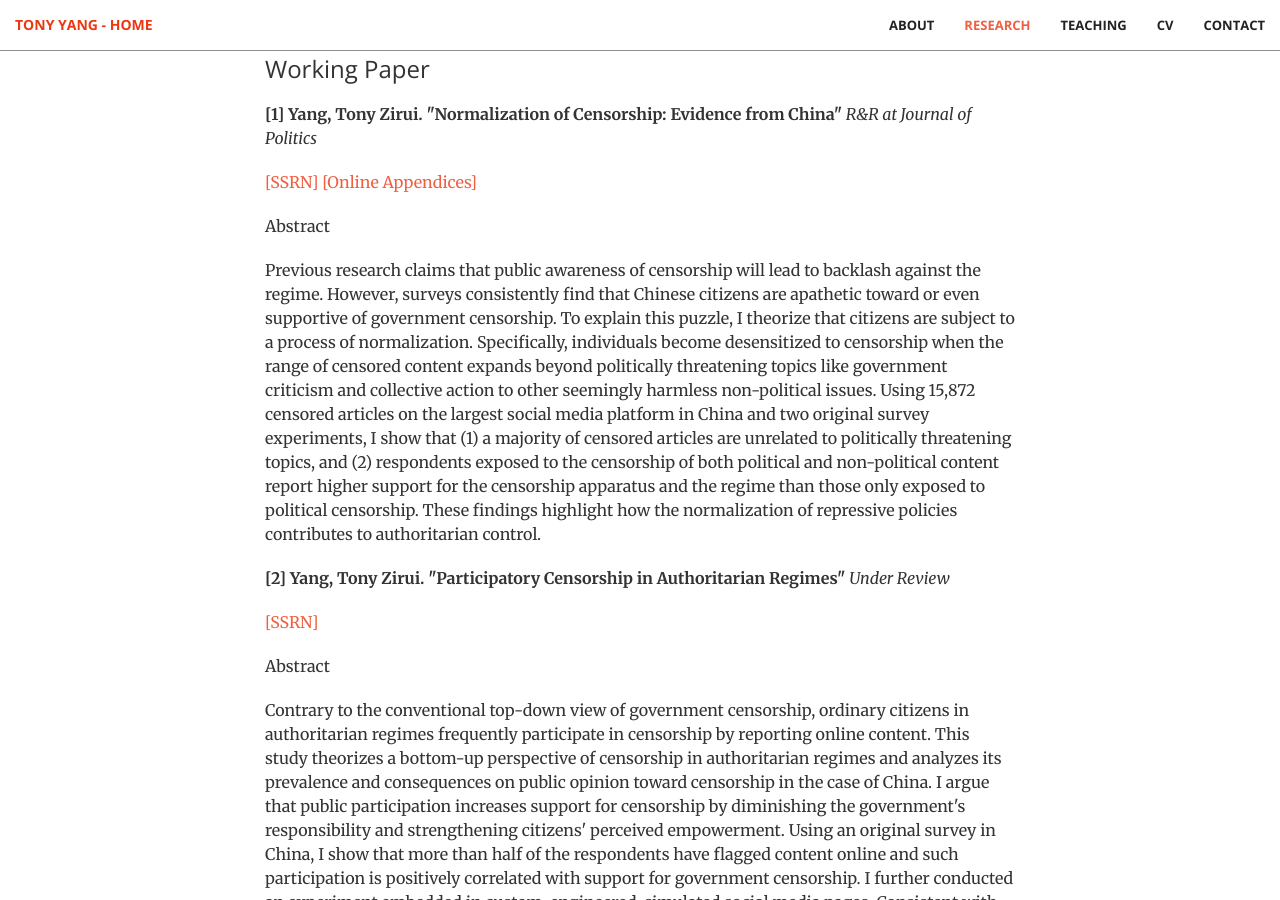
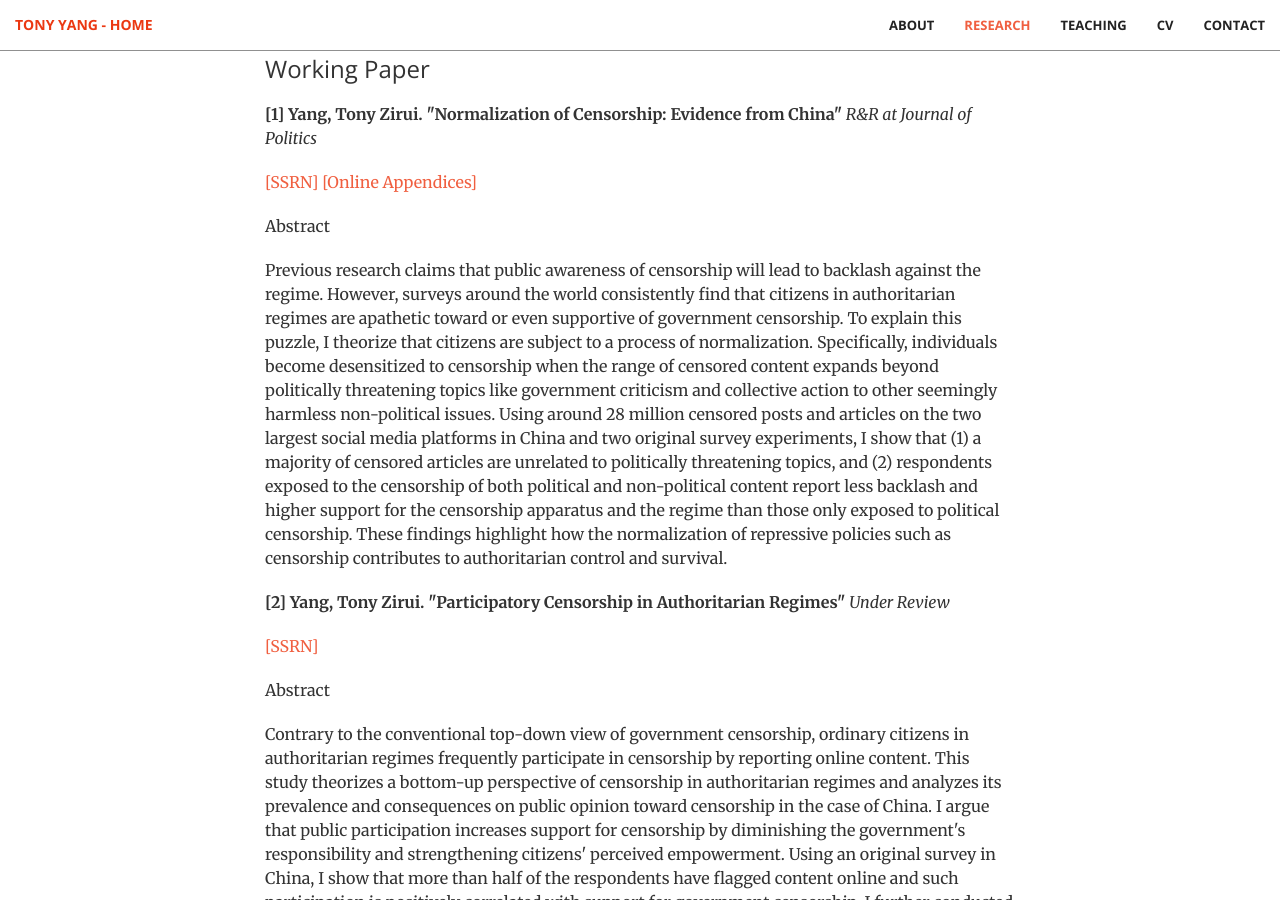
Before and after one commit to tonyhsfz/website, a Jekyll site: the page built from index.html, in a window 1280 px wide and 900 px high, scrolled down 1884 px. Built offline with Jekyll 4.4.1, drawn with Linux system fonts in a browser that asks for light colours.

Commit message:
Update publication.html

```diff
--- a/_includes/publication.html
+++ b/_includes/publication.html
@@ -11,8 +11,7 @@
                     <a href="/img/Censorship_Appendices.pdf">[Online Appendices]</a></p>
 <p> Abstract </p>
 <p>
-Previous research claims that public awareness of censorship will lead to backlash against the regime. However, surveys consistently find that Chinese citizens are apathetic toward or even supportive of government censorship. To explain this puzzle, I theorize that citizens are subject to a process of normalization. Specifically, individuals become desensitized to censorship when the range of censored content expands beyond politically threatening topics like government criticism and collective action to other seemingly harmless non-political issues. Using 15,872 censored articles on the largest social media platform in China and two original survey experiments, I show that (1) a majority of censored articles are unrelated to politically threatening topics, and (2) respondents exposed to the censorship of both political and non-political content report higher support for the censorship apparatus and the regime than those only exposed to political censorship. These findings highlight how the normalization of repressive policies contributes to authoritarian control.
-                    </p>
+Previous research claims that public awareness of censorship will lead to backlash against the regime. However, surveys around the world consistently find that citizens in authoritarian regimes are apathetic toward or even supportive of government censorship. To explain this puzzle, I theorize that citizens are subject to a process of normalization. Specifically, individuals become desensitized to censorship when the range of censored content expands beyond politically threatening topics like government criticism and collective action to other seemingly harmless non-political issues. Using around 28 million censored posts and articles on the two largest social media platforms in China and two original survey experiments, I show that (1) a majority of censored articles are unrelated to politically threatening topics, and (2) respondents exposed to the censorship of both political and non-political content report less backlash and higher support for the censorship apparatus and the regime than those only exposed to political censorship. These findings highlight how the normalization of repressive policies such as censorship contributes to authoritarian control and survival.                    </p>
  <p></p>
                      <p></p>
 <p><b>[2] Yang, Tony Zirui. "Participatory Censorship in Authoritarian Regimes" </b> <i>Under Review</i> </p>
```
